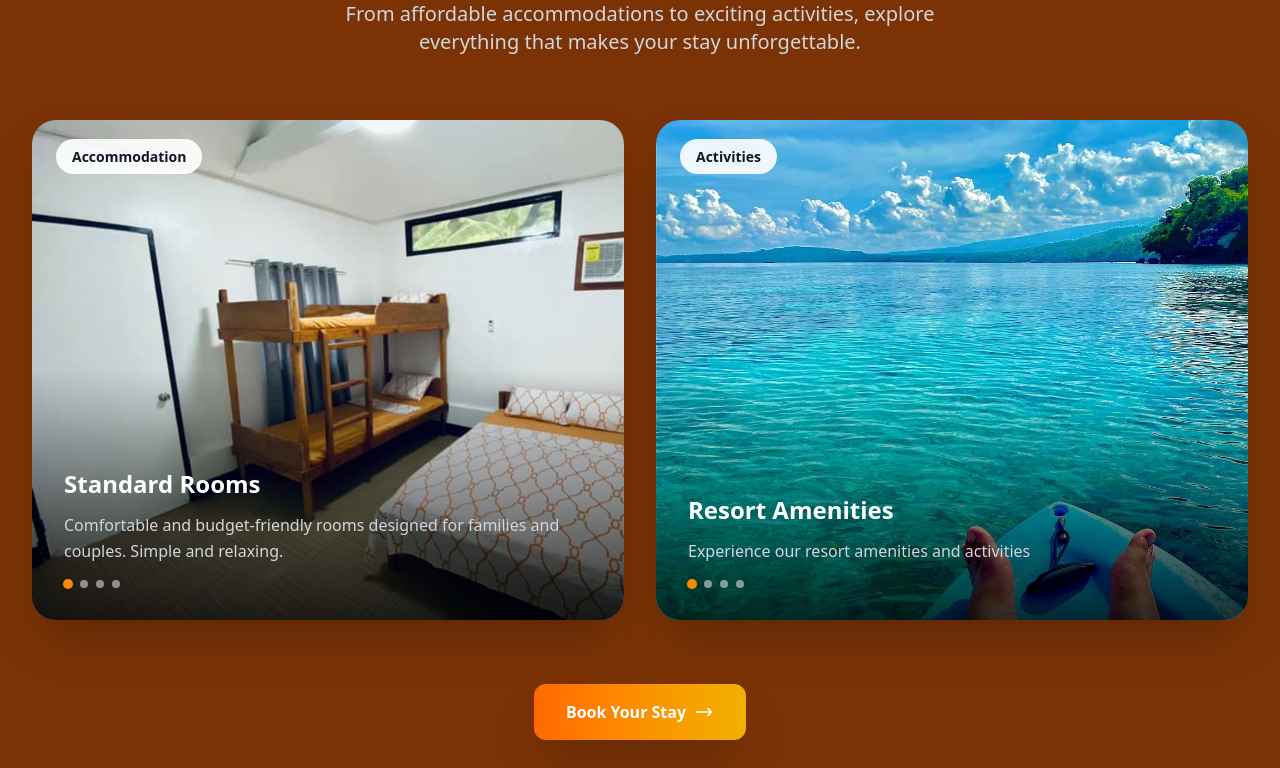
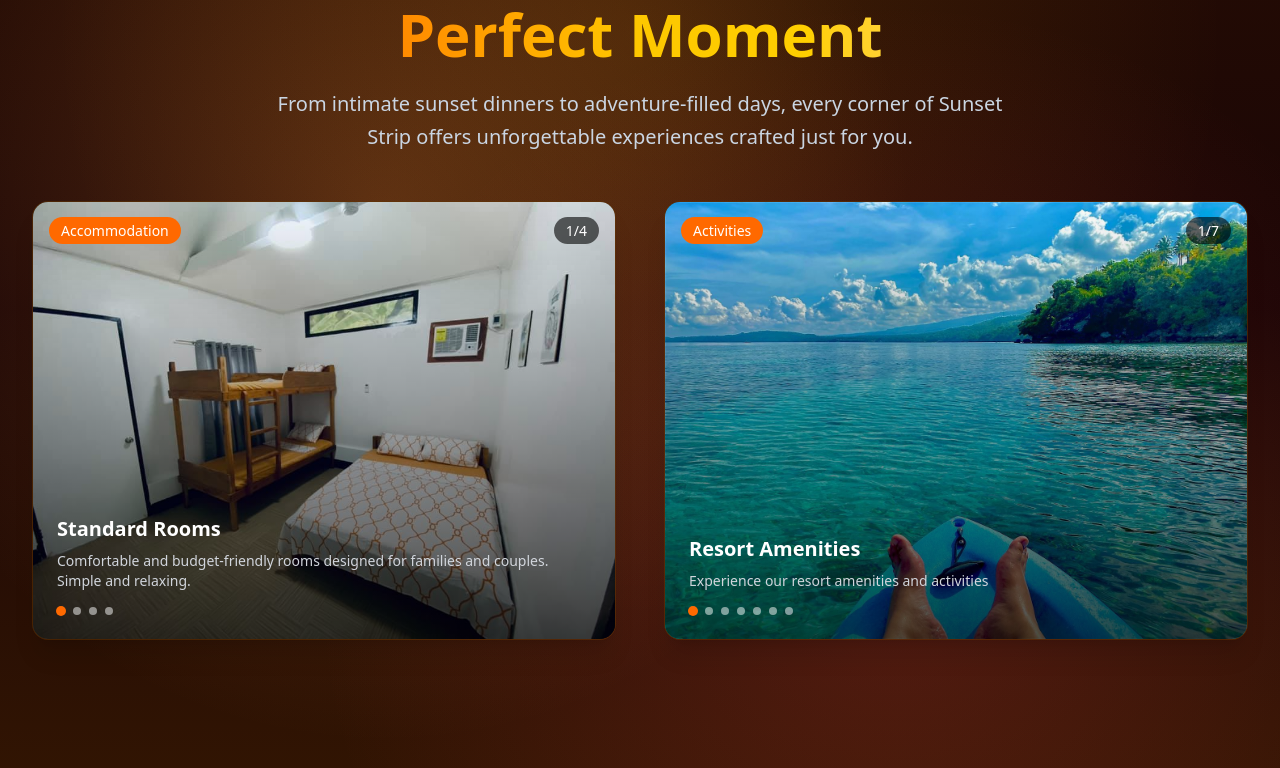
Before and after one commit to cheskapg/sunsetstrip-landingpage, a Next.js app: page / in a window 1280 px wide. Shown: the part 1752-2520 px from the top of the page. Built offline with nearby package versions, Linux system fonts and the light colour scheme.

Commit message:
Enhance FeaturedPhotos component with improved sunset background effects, update image references, and refine layout for better user experience

```diff
--- a/app/components/featured-photos.tsx
+++ b/app/components/featured-photos.tsx
@@ -22,7 +22,7 @@ export default function FeaturedPhotos() {
       description:
         "Relax and enjoy a warm, calming sunset right from our restaurant.",
       imageUrl: [
-        "/assets/images/sunset skies 5.jpg",
+        "/assets/images/sunset skies 2.jpg",
         "/assets/images/sunset skies 3.jpg",
         "/assets/images/sunset yellow.jpg",
       ],
@@ -50,6 +50,9 @@ export default function FeaturedPhotos() {
       imageUrl: [
         "/assets/images/Kayak.jpg",
         "/assets/images/SummerShore.jpg",
+        "/assets/images/sunsetstriptables.jpg",
+        "/assets/images/sunsetstripbar.jpg",
+        "/assets/images/sunsetstripbarfront.jpg",
         "/assets/images/Shoreline.jpg",
         "/assets/images/FeatureGirl.jpg",
       ],
@@ -138,7 +141,7 @@ export default function FeaturedPhotos() {
 
                   {/* Title */}
                   <h1 className="text-6xl md:text-7xl font-bold text-white mb-6 leading-tight">
-                    Our Breathtaking
+                    Breathtaking
                     <span className="bg-gradient-to-r from-orange-400 to-yellow-400 bg-clip-text text-transparent block">
                       Sunset Views
                     </span>
@@ -148,7 +151,7 @@ export default function FeaturedPhotos() {
                   <p className="text-xl text-gray-200 mb-12 leading-relaxed">
                     Experience magical sunsets that paint the sky in brilliant
                     colors. Every evening brings a new masterpiece right from
-                    the resto.
+                    your window.
                   </p>
 
                   {/* CTA Buttons */}
@@ -199,22 +202,40 @@ export default function FeaturedPhotos() {
           </>
         )}
       </div>
+
       {/* Other Photos Grid */}
-      <div className="relative z-10  bg-amber-900 py-20">
-        <div className="max-w-7xl mx-auto px-4 sm:px-6 lg:px-8">
-          {/* Section Header */}
-          <div className="text-center mb-16">
-            <h2 className="text-4xl md:text-5xl font-bold text-white mb-6">
-              More to Discover
+      <div className="relative z-10 pt-24 pb-32">
+        {/* Modern Background with Sunset Strip Elements */}
+        <div className="absolute inset-0 bg-gradient-to-b from-orange-900/30 via-red-900/20 to-amber-900/40"></div>
+        <div className="absolute inset-0 bg-[radial-gradient(circle_at_30%_40%,rgba(251,146,60,0.25),transparent_50%)]"></div>
+        <div className="absolute inset-0 bg-[radial-gradient(circle_at_70%_80%,rgba(239,68,68,0.2),transparent_50%)]"></div>
+        <div className="absolute inset-0 bg-[radial-gradient(circle_at_50%_20%,rgba(245,158,11,0.15),transparent_60%)]"></div>
+
+        <div className="max-w-7xl mx-auto px-4 sm:px-6 lg:px-8 relative z-10">
+          {/* Modern Section Header */}
+          <div className="text-center mb-12">
+            {/* <div className="inline-flex items-center px-6 py-2 bg-gradient-to-r from-orange-600/30 to-red-500/30 backdrop-blur-xl rounded-full border border-orange-400/40 mb-8">
+              <div className="w-2 h-2 bg-gradient-to-r from-yellow-400 to-orange-500 rounded-full mr-3 animate-pulse"></div>
+              <span className="text-orange-100 font-medium text-sm uppercase tracking-wider">Experience Collection</span>
+            </div> */}
+            <h2 className="text-5xl md:text-6xl font-bold mb-6">
+              <span className="bg-gradient-to-r from-white via-orange-100 to-yellow-200 bg-clip-text text-transparent">
+                Discover Your
+              </span>
+              <br />
+              <span className="bg-gradient-to-r from-orange-400 via-yellow-400 to-amber-300 bg-clip-text text-transparent">
+                Perfect Moment
+              </span>
             </h2>
-            <p className="text-xl text-gray-300 max-w-2xl mx-auto">
-              From affordable accommodations to exciting activities, explore
-              everything that makes your stay unforgettable.
+            <p className="text-xl text-slate-300 max-w-3xl mx-auto leading-relaxed">
+              From intimate sunset dinners to adventure-filled days, every
+              corner of Sunset Strip offers unforgettable experiences crafted
+              just for you.
             </p>
           </div>
 
-          {/* Photo Grid */}
-          <div className="grid grid-cols-1 lg:grid-cols-2 gap-8">
+          {/* Modern Photo Grid */}
+          <div className="grid grid-cols-1 lg:grid-cols-2 gap-12">
             {otherPhotos.map((photo, index) => {
               const currentIndex = currentImageIndex[photo.id] || 0;
               const totalImages = photo.imageUrl.length;
@@ -222,35 +243,44 @@ export default function FeaturedPhotos() {
               return (
                 <div
                   key={photo.id}
-                  className="group relative overflow-hidden rounded-3xl bg-gray-800 shadow-2xl hover:shadow-orange-500/20 transition-all duration-700 transform hover:scale-[1.02]"
+                  className="group relative overflow-hidden rounded-2xl bg-black/40 backdrop-blur-sm border border-orange-400/20 shadow-xl hover:shadow-orange-500/30 transition-all duration-500 transform hover:scale-[1.02]"
                   onMouseEnter={() => setHoveredCard(photo.id)}
                   onMouseLeave={() => setHoveredCard(null)}
                 >
                   {/* Image Container */}
                   <div
-                    className="w-full lg:w-[800px] aspect-[16/10] relative overflow-hidden"
+                    className="aspect-[4/3] relative overflow-hidden"
                     onClick={() => nextImage(photo.id, totalImages)}
                   >
                     <Image
                       src={photo.imageUrl[currentIndex]}
                       alt={`${photo.title} - Image ${currentIndex + 1}`}
                       fill
-                      className="object-cover transition-all duration-700 group-hover:scale-110 cursor-pointer"
+                      className="object-cover transition-all duration-500 group-hover:scale-105"
                       sizes="(max-width: 1024px) 100vw, 50vw"
                     />
+
+                    {/* Simple Overlay */}
+                    <div className="absolute inset-0 bg-gradient-to-t from-black/70 to-transparent"></div>
 
                     {/* Navigation Buttons */}
                     {totalImages > 1 && (
                       <>
                         <button
-                          onClick={() => prevImage(photo.id, totalImages)}
-                          className="absolute left-4 top-1/2 transform -translate-y-1/2 bg-black/50 hover:bg-black/70 text-white rounded-full p-3 opacity-0 group-hover:opacity-100 transition-all duration-300 z-10 backdrop-blur-sm"
+                          onClick={(e) => {
+                            e.stopPropagation();
+                            prevImage(photo.id, totalImages);
+                          }}
+                          className="absolute left-4 top-1/2 transform -translate-y-1/2 bg-black/50 hover:bg-black/70 text-white rounded-full p-3 opacity-0 group-hover:opacity-100 transition-all duration-300 backdrop-blur-sm z-10"
                         >
                           <ChevronLeftIcon className="h-5 w-5" />
                         </button>
                         <button
-                          onClick={() => nextImage(photo.id, totalImages)}
-                          className="absolute right-4 top-1/2 transform -translate-y-1/2 bg-black/50 hover:bg-black/70 text-white rounded-full p-3 opacity-0 group-hover:opacity-100 transition-all duration-300 z-10 backdrop-blur-sm"
+                          onClick={(e) => {
+                            e.stopPropagation();
+                            nextImage(photo.id, totalImages);
+                          }}
+                          className="absolute right-4 top-1/2 transform -translate-y-1/2 bg-black/50 hover:bg-black/70 text-white rounded-full p-3 opacity-0 group-hover:opacity-100 transition-all duration-300 backdrop-blur-sm z-10"
                         >
                           <ChevronRightIcon className="h-5 w-5" />
                         </button>
@@ -258,31 +288,28 @@ export default function FeaturedPhotos() {
                     )}
 
                     {/* Category Badge */}
-                    <div className="absolute top-6 left-6">
-                      <span className="px-4 py-2 bg-white/90 backdrop-blur-sm text-gray-900 text-sm font-bold rounded-full">
+                    <div className="absolute top-4 left-4">
+                      <span className="px-3 py-1 bg-orange-500 text-white text-sm font-medium rounded-full">
                         {photo.category}
                       </span>
                     </div>
 
                     {/* Image Counter */}
                     {totalImages > 1 && (
-                      <div className="absolute top-6 right-6">
-                        <span className="px-3 py-1 bg-black/50 backdrop-blur-sm text-white text-sm rounded-full">
+                      <div className="absolute top-4 right-4">
+                        <span className="px-3 py-1 bg-black/60 text-white text-sm rounded-full backdrop-blur-sm">
                           {currentIndex + 1}/{totalImages}
                         </span>
                       </div>
                     )}
-
-                    {/* Gradient Overlay */}
-                    <div className="absolute inset-0 bg-gradient-to-t from-black/80 via-transparent to-transparent"></div>
                   </div>
 
                   {/* Content */}
-                  <div className="absolute bottom-0 left-0 right-0 p-8">
-                    <h3 className="text-2xl font-bold text-white mb-3">
+                  <div className="absolute bottom-0 left-0 right-0 p-6">
+                    <h3 className="text-xl font-bold text-white mb-2">
                       {photo.title}
                     </h3>
-                    <p className="text-gray-300 leading-relaxed mb-4">
+                    <p className="text-gray-300 text-sm mb-4 line-clamp-2">
                       {photo.description}
                     </p>
 
@@ -300,7 +327,7 @@ export default function FeaturedPhotos() {
                             }
                             className={`w-2 h-2 rounded-full transition-all duration-200 ${
                               imgIndex === currentIndex
-                                ? "bg-orange-400 scale-125"
+                                ? "bg-orange-500 scale-125"
                                 : "bg-white/50 hover:bg-white/75"
                             }`}
                           />
@@ -313,25 +340,41 @@ export default function FeaturedPhotos() {
             })}
           </div>
 
-          {/* Bottom CTA */}
-          <div className="text-center mt-16">
-            <button className="inline-flex items-center px-8 py-4 bg-gradient-to-r from-orange-500 to-yellow-500 text-white font-semibold rounded-xl shadow-2xl hover:shadow-orange-500/30 transition-all duration-300 transform hover:scale-105">
-              Book Your Stay
-              <svg
-                className="ml-2 h-5 w-5"
-                fill="none"
-                stroke="currentColor"
-                viewBox="0 0 24 24"
-              >
-                <path
-                  strokeLinecap="round"
-                  strokeLinejoin="round"
-                  strokeWidth={2}
-                  d="M17 8l4 4m0 0l-4 4m4-4H3"
-                />
-              </svg>
-            </button>
-          </div>
+          {/* Modern Bottom CTA
+          <div className="text-center mt-24">
+            <div className="inline-block">
+              <div className="bg-gradient-to-r from-orange-900/60 to-red-900/60 backdrop-blur-xl rounded-3xl p-12 border border-orange-400/30 shadow-2xl">
+                <div className="max-w-lg mx-auto">
+                  <div className="w-16 h-16 bg-gradient-to-r from-yellow-400 to-orange-500 rounded-2xl mx-auto mb-8 flex items-center justify-center shadow-lg shadow-orange-400/40">
+                    <svg className="h-8 w-8 text-white" fill="none" stroke="currentColor" viewBox="0 0 24 24">
+                      <path strokeLinecap="round" strokeLinejoin="round" strokeWidth={2} d="M12 3v18m9-9H3" />
+                    </svg>
+                  </div>
+                  <h3 className="text-3xl font-bold text-white mb-4">
+                    Ready for Your
+                    <span className="bg-gradient-to-r from-yellow-400 to-orange-500 bg-clip-text text-transparent"> Sunset Strip</span> Experience?
+                  </h3>
+                  <p className="text-orange-100 mb-8 leading-relaxed">
+                    Don't just dream about paradise – live it. Book your unforgettable getaway today.
+                  </p>
+                  <div className="flex flex-col sm:flex-row gap-4 justify-center">
+                    <button className="group relative overflow-hidden px-8 py-4 bg-gradient-to-r from-yellow-500 to-orange-500 text-white font-semibold rounded-2xl shadow-2xl hover:shadow-orange-500/40 transition-all duration-300 transform hover:scale-105">
+                      <div className="absolute inset-0 bg-gradient-to-r from-yellow-600 to-orange-600 opacity-0 group-hover:opacity-100 transition-opacity duration-300"></div>
+                      <div className="relative flex items-center justify-center">
+                        <span>Book Your Stay</span>
+                        <svg className="ml-2 h-5 w-5 transform group-hover:translate-x-1 transition-transform duration-300" fill="none" stroke="currentColor" viewBox="0 0 24 24">
+                          <path strokeLinecap="round" strokeLinejoin="round" strokeWidth={2} d="M17 8l4 4m0 0l-4 4m4-4H3" />
+                        </svg>
+                      </div>
+                    </button>
+                    <button className="px-8 py-4 bg-gradient-to-r from-orange-800/40 to-red-800/40 hover:from-orange-700/60 hover:to-red-700/60 text-orange-100 hover:text-white font-semibold rounded-2xl border border-orange-400/30 hover:border-orange-300/50 backdrop-blur-xl transition-all duration-300 transform hover:scale-105">
+                      View All Galleries
+                    </button>
+                  </div>
+                </div>
+              </div>
+            </div>
+          </div> */}
         </div>
       </div>
     </section>
--- a/app/components/hero.tsx
+++ b/app/components/hero.tsx
@@ -107,7 +107,7 @@ export default function Hero() {
             </Link> */}
 
             <Link
-              href="/gallery"
+              href="/"
               className="inline-flex items-center px-8 py-4 bg-white/90 backdrop-blur-sm text-gray-900 font-semibold rounded-xl shadow-2xl hover:bg-white hover:shadow-3xl transition-all duration-300 border border-white/30"
             >
               View Gallery
--- a/app/components/rooms.tsx
+++ b/app/components/rooms.tsx
@@ -245,7 +245,7 @@ export default function Rooms() {
 
                 {/* CTA Button */}
                 <Link
-                  href={`/book?room=${room.id}`}
+                  href={`/`}
                   className={`group w-full inline-flex items-center justify-center px-6 py-3 font-semibold rounded-xl transition-all duration-300 ${
                     room.popular
                       ? "bg-orange-600 text-white hover:bg-orange-700 shadow-lg hover:shadow-xl"
@@ -306,7 +306,7 @@ export default function Rooms() {
             </div>
 
             <Link
-              href="/contact"
+              href="/"
               className="inline-flex items-center px-6 py-3 bg-orange-600 text-white font-semibold rounded-xl hover:bg-orange-700 transition-colors duration-300"
             >
               Contact Us for Booking
```
Also changed, not shown: app/components/footer.tsx (+43 -13 lines).
